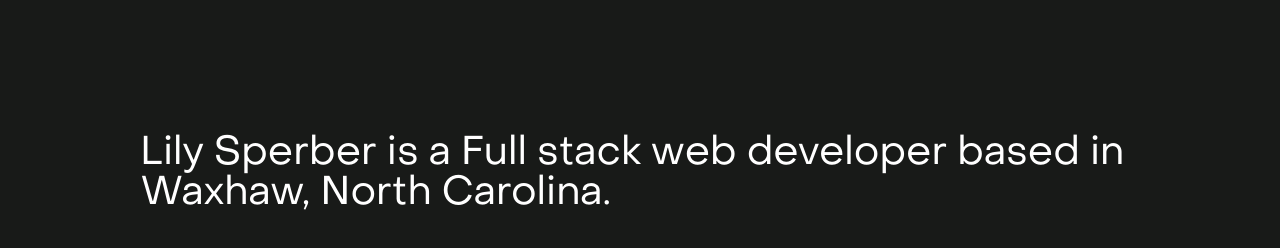
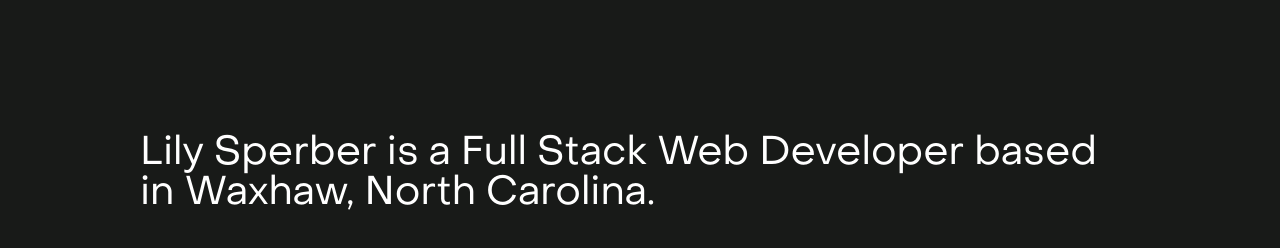
Before and after one commit to LilyWS/portfolio, a website: page public/index.html in a window 1280 px wide. Shown: the part 106-354 px from the top of the page. Drawn offline with Linux system fonts and the light colour scheme.

Commit message:
fixed typo

```diff
--- a/public/index.html
+++ b/public/index.html
@@ -19,7 +19,7 @@
     </header>
     <main>
         <section id="about">
-            <h1>Lily Sperber is a Full stack web developer based in Waxhaw, North Carolina.</h1>
+            <h1>Lily Sperber is a Full Stack Web Developer based in Waxhaw, North Carolina.</h1>
             <div id="home-list">
                 <!--
                     <h1> Need a web developer?
```
